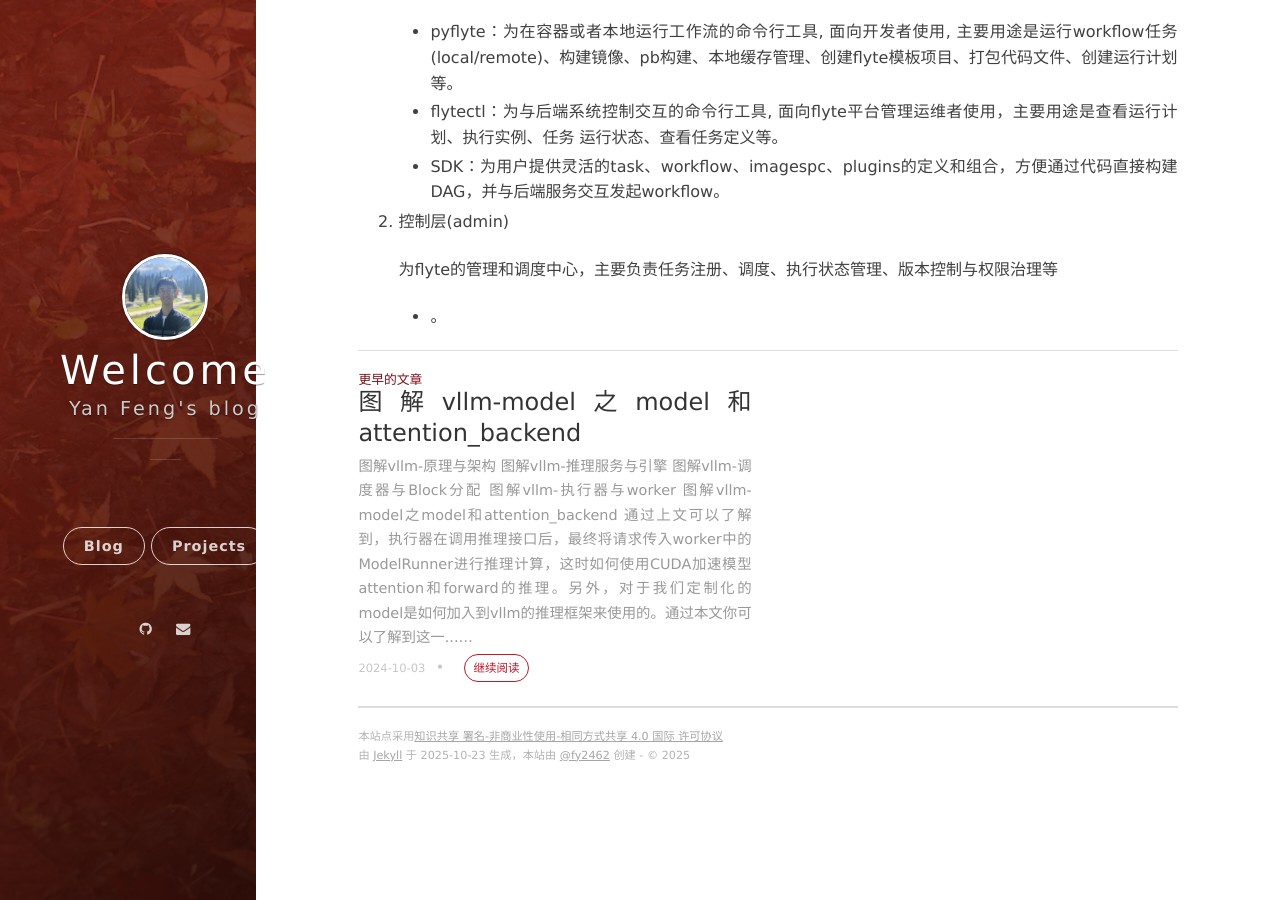
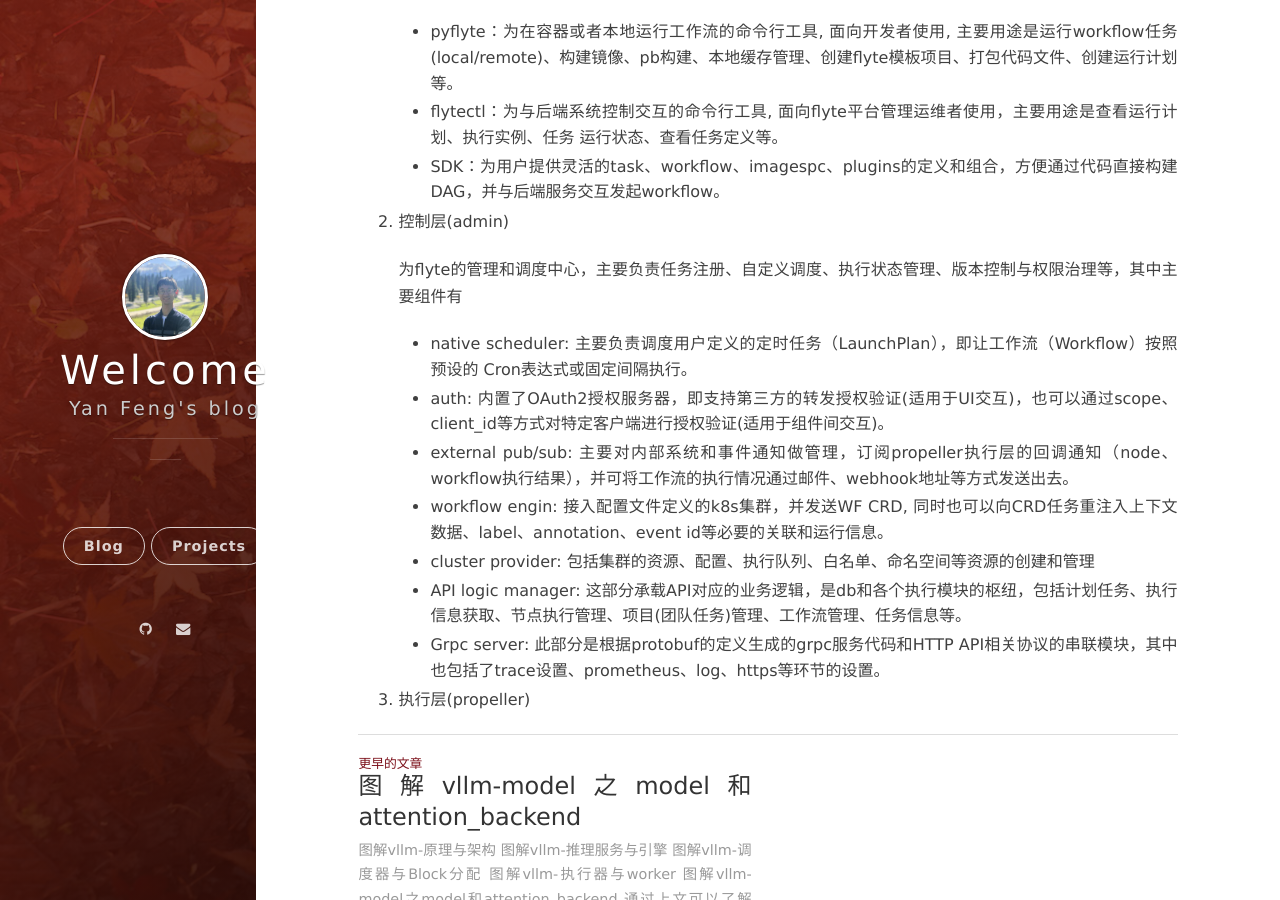
Before and after one commit to fy2462/fy2462.github.io, a Jekyll site: the page built from _posts/2025-10-25-flyte-overview.md, in a window 1280 px wide and 900 px high, scrolled down 2079 px. Built offline with Jekyll 4.4.1, drawn with Linux system fonts in a browser that asks for light colours; nearby versions of some CDN libraries; comment, search, counter and statistics services are not loaded.

Commit message:
update content

```diff
--- a/_posts/2025-10-25-flyte-overview.md
+++ b/_posts/2025-10-25-flyte-overview.md
@@ -46,6 +46,14 @@
 
 2. 控制层(admin)
 
-    为flyte的管理和调度中心，主要负责任务注册、调度、执行状态管理、版本控制与权限治理等
+    为flyte的管理和调度中心，主要负责任务注册、自定义调度、执行状态管理、版本控制与权限治理等，其中主要组件有
 
-    * 。
+    * native scheduler: 主要负责调度用户定义的定时任务（LaunchPlan），即让工作流（Workflow）按照预设的 Cron表达式或固定间隔执行。
+    * auth: 内置了OAuth2授权服务器，即支持第三方的转发授权验证(适用于UI交互)，也可以通过scope、client_id等方式对特定客户端进行授权验证(适用于组件间交互)。
+    * external pub/sub: 主要对内部系统和事件通知做管理，订阅propeller执行层的回调通知（node、workflow执行结果），并可将工作流的执行情况通过邮件、webhook地址等方式发送出去。
+    * workflow engin: 接入配置文件定义的k8s集群，并发送WF CRD, 同时也可以向CRD任务重注入上下文数据、label、annotation、event id等必要的关联和运行信息。
+    * cluster provider: 包括集群的资源、配置、执行队列、白名单、命名空间等资源的创建和管理
+    * API logic manager: 这部分承载API对应的业务逻辑，是db和各个执行模块的枢纽，包括计划任务、执行信息获取、节点执行管理、项目(团队任务)管理、工作流管理、任务信息等。
+    * Grpc server: 此部分是根据protobuf的定义生成的grpc服务代码和HTTP API相关协议的串联模块，其中也包括了trace设置、prometheus、log、https等环节的设置。
+
+3. 执行层(propeller)
```
